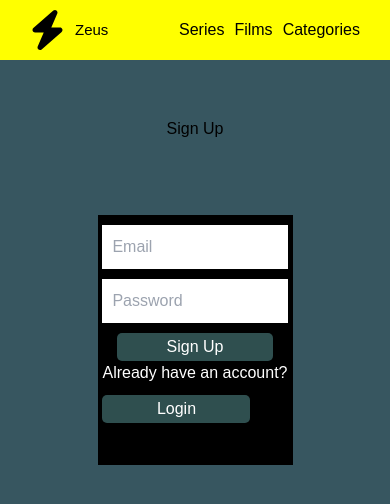
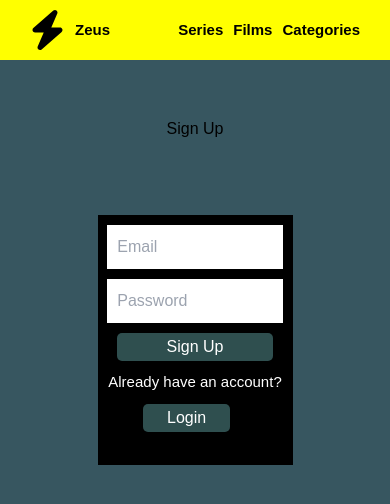
Before and after one commit to NanaKhodes/movie_app, a React (Vite) app: page / in a window 390 px wide. Shown: the top 504 px of the page. Built offline with nearby package versions, Linux system fonts and the light colour scheme; a web font is replaced by a local one.

Commit message:
minor changes

```diff
--- a/src/App.jsx
+++ b/src/App.jsx
@@ -20,17 +20,17 @@ function App({onLogin}) {
   return (
     <Router>
        <Nav />
-
       <Routes>
         <Route path="/" element={<Signup onLogin={handleLogin} />} />
         <Route path="/login" element={<Login onLogin={handleLogin} />} />
         <Route
           path="/movies"
-          element={isLoggedIn ? <MovieList /> : <Signup />}
+          element={isLoggedIn ? <MovieList /> : <div>Please Signup or login to view movie</div>
+          }
         />
         <Route
           path="/movies/:id"
-          element={isLoggedIn ? <MovieDetails /> : <Signup />}
+          element={isLoggedIn ? <MovieDetails /> : <div>Please signup or login to view movie</div>}
         />
       </Routes>
       {isLoggedIn && <Footer /> }
--- a/src/authentication/Login.module.css
+++ b/src/authentication/Login.module.css
@@ -3,7 +3,7 @@
   place-items: center;
   height: 50vh;
 }
-.form{
+.form {
   background-color: black;
   color: white;
   width: 50%;
@@ -12,7 +12,7 @@
   flex-direction: column;
   align-items: center;
 }
-.input{
+.input {
   width: 95%;
   margin-top: 10px;
   padding: 10px;
@@ -20,10 +20,28 @@
 /* .label{
     margin-top: 10px;
 } */
-.btn{
+.btn {
   background-color: darkslategrey;
   width: 80%;
   margin-top: 10px;
   padding: 2px;
   border-radius: 5px;
 }
+.login {
+  background-color: darkslategrey;
+  width: 80%;
+  margin-top: 10px;
+  padding: 2px;
+  border-radius: 5px;
+}
+
+@media screen and (max-width: 600px) {
+  .login {
+    background-color: darkslategrey;
+    width: 50%;
+    margin-top: 10px;
+    padding: 2px;
+    border-radius: 5px;
+    margin-left: 10px;
+  }
+}
--- a/src/authentication/Signup.jsx
+++ b/src/authentication/Signup.jsx
@@ -43,9 +43,9 @@ const Signup = ({ onLogin }) => {
         />
         <button className={styles.btn} type="submit">Sign Up</button>
         <div>
-          <p>Already have an account?</p>{" "}
+          <p className={styles.p}>Already have an account?</p>
           <Link to="/login">
-            <button className={styles.btn}>Login</button>
+            <button className={styles.login}>Login</button>
           </Link>
         </div>
 
--- a/src/authentication/Signup.module.css
+++ b/src/authentication/Signup.module.css
@@ -29,3 +29,30 @@
     padding: 2px;
     border-radius: 5px;
 }
+.login {
+  background-color: darkslategrey;
+  width: 80%;
+  margin-top: 10px;
+  padding: 2px;
+  border-radius: 5px;
+}
+@media screen and (max-width: 600px) {
+  .login {
+    background-color: darkslategrey;
+    width: 50%;
+    margin-top: 10px;
+    padding: 2px;
+    border-radius: 5px;
+    margin-left: 35px;
+  }
+  .p{
+    font-size: 15px;
+    margin-top: 10px;
+  }
+  .input{
+    width: 90%;
+    margin-top: 10px;
+    padding: 10px;
+    color: black
+}
+}
--- a/src/authentication/firebase.js
+++ b/src/authentication/firebase.js
@@ -1,4 +1,3 @@
-// src/firebase.js
 import { initializeApp } from "firebase/app";
 import { getAuth } from "firebase/auth";
 
@@ -12,7 +11,7 @@ const firebaseConfig = {
   measurementId: "G-1JFX9943CX"
 };
 
-// Initialize Firebase
+
 const app = initializeApp(firebaseConfig);
 const auth = getAuth(app);
 
--- a/src/components/Nav.module.css
+++ b/src/components/Nav.module.css
@@ -8,6 +8,10 @@
     position: sticky;
     width: 100%;
 
+}
+.h1{
+    font-size: 20px;
+    font-weight: bold;
 }
  body {
         background-color: rgb(55, 86, 96);
@@ -21,6 +25,8 @@
 .links a{
     margin-right: 10px;
     text-decoration: none;
+    font-weight: bold;
+    font-size: 20px;
 }
 .logo{
     display: flex;
@@ -31,8 +37,12 @@
 @media screen and (max-width: 600px) {
    .h1{
     font-size: 15px;
+    margin-right: 5px;
    }
    .FaBolt{
     height: 40px;
    }
+   .links a{
+    font-size: 15px;
+   }
 }
--- a/src/components/Search.jsx
+++ b/src/components/Search.jsx
@@ -1,4 +1,5 @@
 import React, { useState } from "react";
+import styles from "./Search.module.css"
 
 const Search = ({onSearch}) => {
 
@@ -6,14 +7,14 @@ const Search = ({onSearch}) => {
     onSearch(event.target.value)
   };
   return (
-    <div className="bg-yellow">
-      <h1 className="text-center text-3xl">
-        What would you <br />
-        like to watch
+    <div className={styles.container}>
+      <h1 className={styles.h1}>
+        What would you
+        like to watch?
       </h1>
 
       <input
-        className="px-4 py-2 border w-full rounded-lg"
+        className={styles.input}
         type="search"
         placeholder="...Search here"
         onChange={handleChange}
--- /dev/null
+++ b/src/components/Search.module.css
@@ -0,0 +1,35 @@
+.container{
+    background-color: black;
+    height: 200px;
+    display: grid;
+    place-items: center;
+}
+.input{
+    width: 50%;
+    height: 70px;
+    border-radius: 15px;
+    margin-bottom: 30px;
+}
+.h1{
+    color: white;
+    font-weight: bold;
+    font-size: 30px;
+}
+
+@media screen and (max-width: 600px) {
+   .h1{
+    font-size: 20px;
+   }
+   .container{
+    background-color: black;
+    height: 150px;
+    display: grid;
+    place-items: center;
+}
+  .input{
+    width: 50%;
+    height: 50px;
+    border-radius: 15px;
+    margin-bottom: 30px;
+}
+}
--- a/src/pages/MovieList.jsx
+++ b/src/pages/MovieList.jsx
@@ -1,7 +1,5 @@
 import React, { useEffect, useState } from 'react'
-
 import axios from 'axios';
-
 import MovieCard from '../components/MovieCard';
 import Search from '../components/Search';
 
@@ -31,17 +29,20 @@ const MovieList = () => {
     fetchMovies();
   }, []);
 
-  // const handleSearch = (query) => {
-  //   setSearchQuery(query);
-  // };
+  const handleSearch = (query) => {
+    setSearchQuery(query);
+  };
 
 
   if (loading) return <p>Loading movies...</p>;
   if (error) return <p>{error}</p>;
 
   return (
-    <div style={{}} className="grid grid-cols-2 gap-3 p-5 ml">
-      {/* <Search onSearch={handleSearch} /> */}
+    <div className="">
+      <div className="mb-3">
+        <Search onSearch={handleSearch} />
+      </div>
+      <div className="grid grid-cols-3 gap-1 ml-10">
         {movies
           .filter((movie) =>
             (movie.title || movie.original_name || "")
@@ -52,6 +53,7 @@ const MovieList = () => {
             <MovieCard key={movie.id} movie={movie} />
           ))}
       </div>
+    </div>
   );
 }
 
```
Lines whose indentation alone changed are shown as unchanged.
